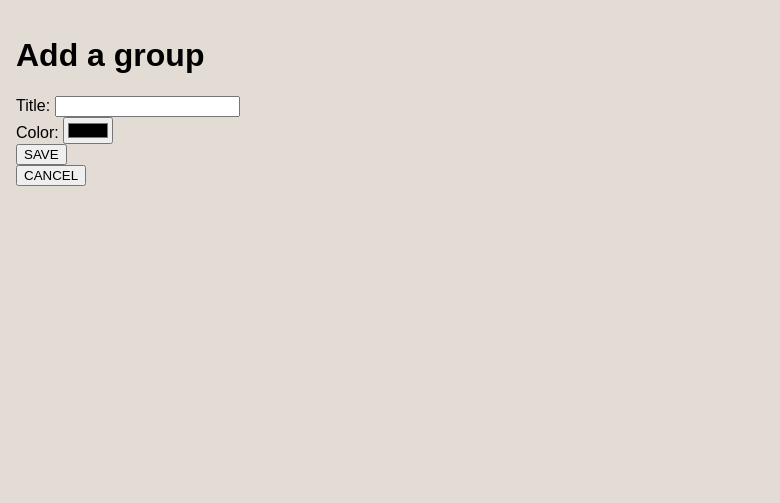
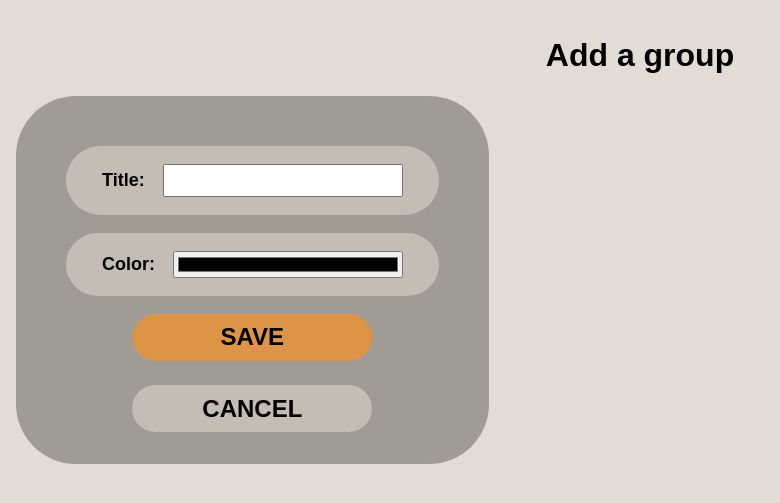
Before and after one commit to RaddedMC/cdp-cd-site, a Django app: page /group/add in a window 1280 px wide. Shown: the part 69-572 px from the top of the page, without its empty margins (0-780 px from the left). Run offline with Django 5.2, Linux system fonts and the light colour scheme; data that the repository does not hold is empty.

Commit message:
- Added open hosts for my local network - Fix: When groups change, the disc edit form dropdown now correctly updates - Finished and styled group edit page - General cleanups

```diff
--- a/cdp_db_site/settings.py
+++ b/cdp_db_site/settings.py
@@ -25,7 +25,7 @@ SECRET_KEY = 'django-insecure-8xws)6v7m)%bae$%$l6q9w=mev71^9bts7sz)hmk_tshz8osg6
 # SECURITY WARNING: don't run with debug turned on in production!
 DEBUG = True
 
-ALLOWED_HOSTS = []
+ALLOWED_HOSTS = ["10.0.0.12", "localhost", "127.0.0.1"]
 
 
 # Application definition
--- a/cdp_db_site_app/forms/DiscForm.py
+++ b/cdp_db_site_app/forms/DiscForm.py
@@ -7,7 +7,7 @@ from cdp_db_site_app.models import Group
 class DiscForm(forms.Form):
     title = forms.CharField(label="Title:", max_length=200)
 
-    choices = ("null", "No group"), *((group.pk, group.title) for group in Group.objects.all())
-    group = forms.ChoiceField(choices=choices)
+    group = forms.ModelChoiceField(required=False, widget=forms.Select, queryset=Group.objects.all()
+                                   , empty_label="No group", to_field_name="id")
 
     image = forms.ImageField(label="Image:", required=False)
--- a/cdp_db_site_app/models.py
+++ b/cdp_db_site_app/models.py
@@ -13,13 +13,13 @@ class Group(models.Model):
     title = models.CharField(max_length=200)
     color = ColorField(format="hex")
     def __str__(self):
-        return f"Group #{self.id}: {self.title}"
+        return self.title
 
     def as_json(self):
         return {"id": self.id, "title": self.title, "color": self.color}
 
 
-# Disc in the playercrooll
+# Disc in the player
 class Disc(models.Model):
     position = models.PositiveSmallIntegerField(primary_key=True,
                                                 validators=[MinValueValidator(1), MaxValueValidator(settings.CDP_SIZE)])
--- a/cdp_db_site_app/templates/cdp_db_site_app/group_edit.html
+++ b/cdp_db_site_app/templates/cdp_db_site_app/group_edit.html
@@ -2,10 +2,13 @@
 {% block content %}
     {% load static %}
     <link rel="stylesheet" href="{% static 'index_style.css' %}">
+    <link rel="stylesheet" href="{% static 'group_edit_style.css' %}">
 
-    <h1>Add a group</h1>
+    <h1 id="group-edit-title">{% if groupid == -1 %}Add{% else %}Edit{% endif %} a group</h1>
 
+    <div id="split-container">
         <div id="form-edit-content">
+            {#      TODO: errorlist needs styling      #}
             <form action="{% if groupid == -1 %}/group/add{% else %}/group/{{ groupid }}/edit{% endif %}" method="post">
                 {% csrf_token %}
                 <div>
@@ -16,13 +19,13 @@
                 <div>
                     {{ form.color.errors }}
                     {{ form.color.label_tag }}
-                {#    TODO: fill name programmatically    #}
-                <input type="color" name="color" maxlength="7" required id="{{ form.color.id_for_label }}"/>
+                    <input type="color" name="color" maxlength="7" value="{{ form.color.value }}" required id="{{ form.color.id_for_label }}"/>
                 </div>
                 <input type="submit" value="SAVE" id="submit-button" class="edit-page-button">
             </form>
 
             <a id="cancel-button-container" href="/1"><button class="edit-page-button" id="cancel-button">CANCEL</button></a>
         </div>
+    </div>
 
 {% endblock %}
--- a/cdp_db_site_app/views/pages.py
+++ b/cdp_db_site_app/views/pages.py
@@ -37,17 +37,16 @@ def edit(request, position):
             disc = Disc.objects.get(position=position)
             form = DiscForm({
                 "title": disc.title,
-                "group": disc.group.pk if disc.group != None else "null",
+                "group": disc.group.pk if disc.group != None else None,
                 "image": disc.image.name
             })
         # If the disc does not exist, create a blank form
         except django.core.exceptions.ObjectDoesNotExist:
             form = DiscForm()
 
+    print(form)
     context = disc_carousel_context(position, False, "edit/")
     context["form"] = form
-    #TODO: BUG: When groups change, new groups don't show in the dropdown
-    # Unless server restarts
     return render(request, "cdp_db_site_app/edit.html", context)
 
 # Group list page
@@ -92,7 +91,7 @@ def groupchange(request, groupid=-1):
             existing_group = Group.objects.get(id=groupid)
             form = GroupForm({
                 "title": existing_group.title,
-                "group": existing_group.color
+                "color": existing_group.color
             })
 
     context = dict(titlebar_context(), **{
--- /dev/null
+++ b/static/group_edit_style.css
@@ -0,0 +1,62 @@
+#group-edit-title {
+    text-align: center;
+}
+
+#split-container {
+    display: flex;
+    flex-direction: row;
+}
+
+#form-edit-content {
+    background-color: #a19b95;
+    padding: 2em;
+    border-radius: 60px;
+    display: flex;
+    flex-direction: column;
+    align-items: center;
+}
+
+form {
+    text-align: center;
+}
+
+form div {
+    margin: 1em;
+    font-size: large;
+    background-color: #c5bcb3;
+    padding: 1em;
+    padding-left: 2em;
+    padding-right: 2em;
+    border-radius: 40px;
+    display: flex;
+    flex-direction: row;
+    align-items: center;
+}
+
+form div label {
+    font-weight: bolder;
+}
+
+form div input, form div select, form div input {
+    margin-left: 1em;
+    height: 1.5em;
+    font-size: large;
+    width: 100%
+}
+
+.edit-page-button {
+    width: 10em;
+    border-radius: 80px;
+    border: none;
+    font-size: x-large;
+    padding-top: 0.4em;
+    padding-bottom: 0.4em;
+    font-weight: bold;
+    background-color: #de9447;
+    cursor: pointer;
+}
+
+#cancel-button {
+    background-color: #c5bcb3;
+    margin-top: 1em;
+}
```
Also changed, not shown: cdp_db_site_app/components/disc_carousel_context.py (+6 -6 lines), cdp_db_site_app/views/api.py (+3 -7 lines), README.md. Lines whose indentation alone changed are shown as unchanged.
